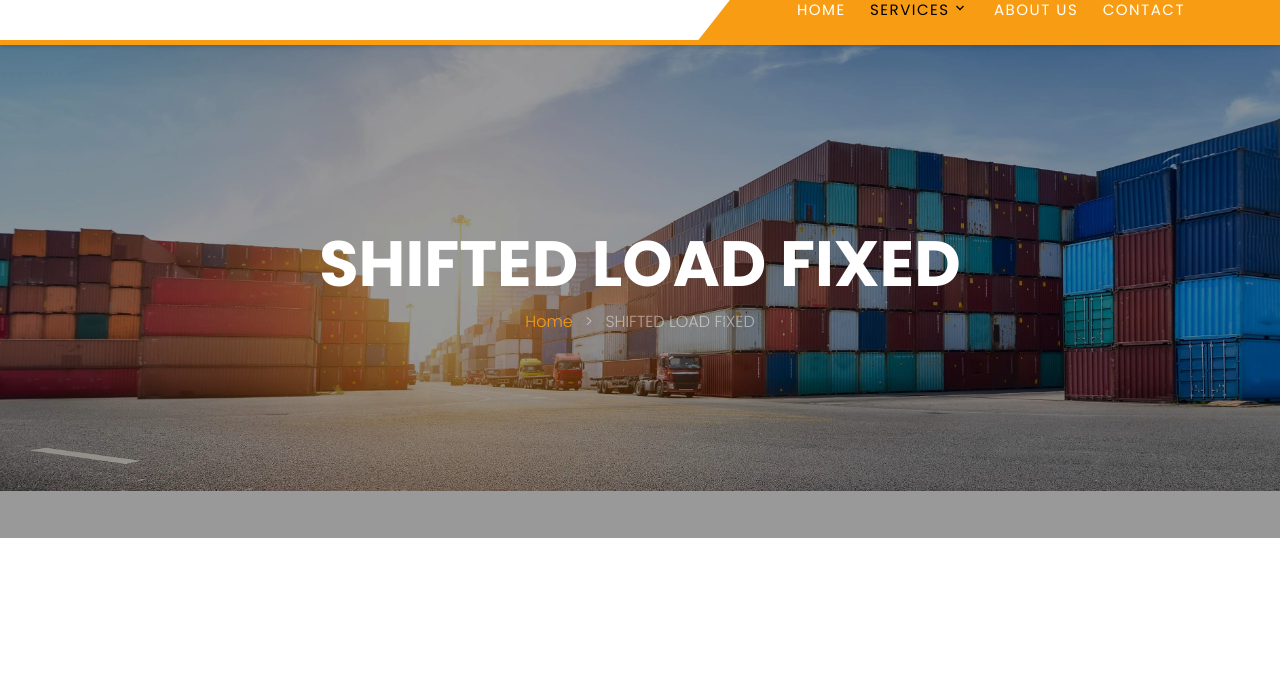
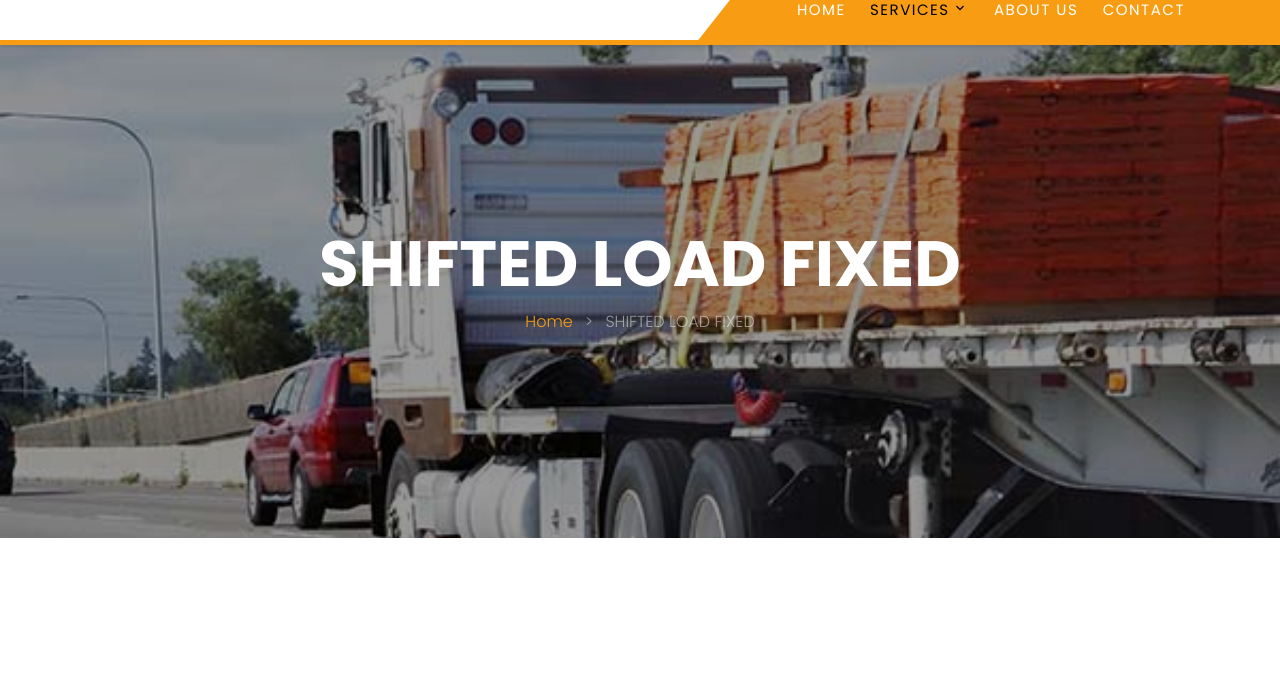
Before and after one commit to webuimaker/testASP, a plain HTML site: page shifted-load-fixed.html in a window 1280 px wide. Shown: the part 112-800 px from the top of the page. Drawn offline with Linux system fonts and the light colour scheme; files whose address does not match are found by name; a web font is replaced by a local one.

Commit message:
updated shifted

```diff
--- a/shifted-load-fixed.html
+++ b/shifted-load-fixed.html
@@ -92,7 +92,7 @@
 
       </header>
 
-<div class="site-blocks-cover inner-page-cover overlay" style="background-image: url(images/shift.jpg);" data-aos="fade" data-stellar-background-ratio="0.05">
+<div class="site-blocks-cover inner-page-cover overlay" style="background-image: url(images/shift-load.jpg);" data-aos="fade" data-stellar-background-ratio="0.05">
 
       <div class="container">
         <div class="row align-items-center justify-content-center text-center">
```
Also changed, not shown: images/shift-load.jpg (added).
